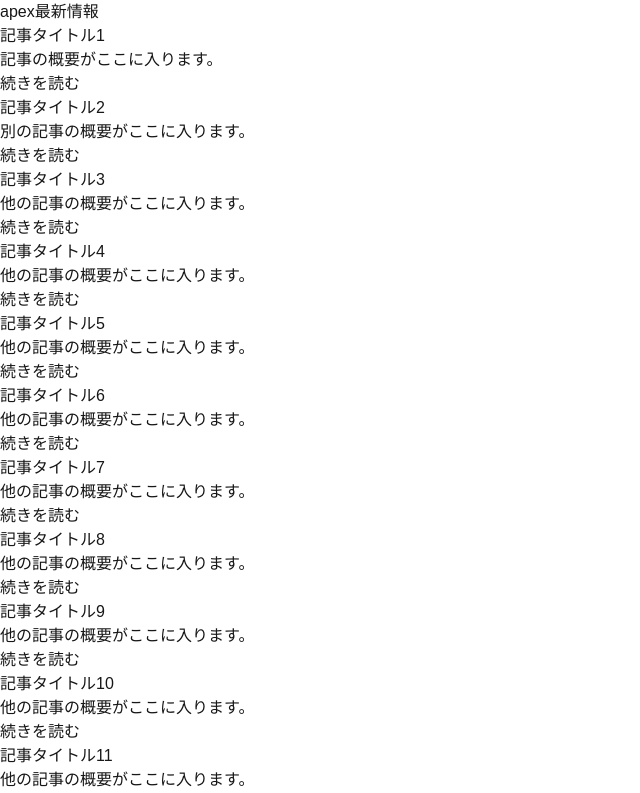
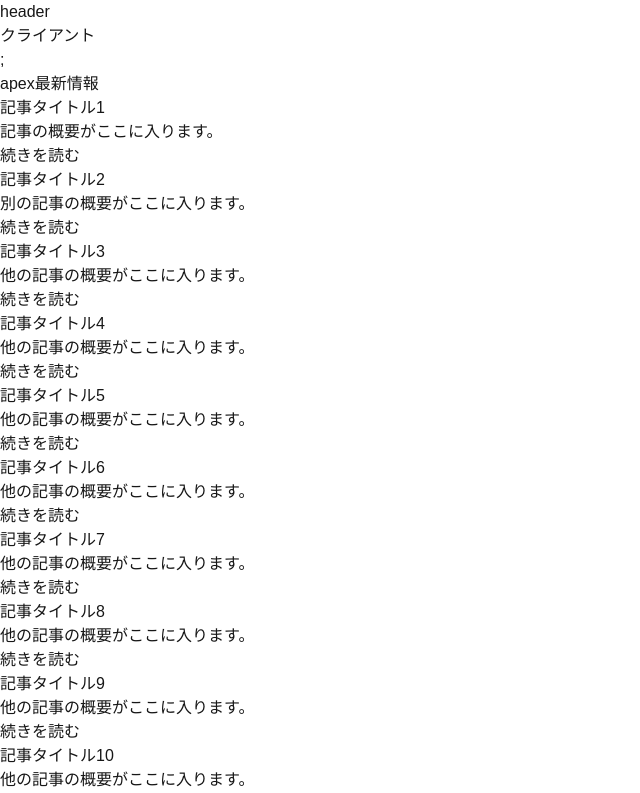
Before and after one commit to group-program/game-information-app, a Next.js app: page / in a window 1280 px wide. Shown: the top 793 px of the page, without its empty margins (0-640 px from the left). Built offline with nearby package versions, Linux system fonts and the light colour scheme.

Commit message:
ヘッダー追加

```diff
--- a/src/Header/page.tsx
+++ b/src/Header/page.tsx
@@ -1,7 +1,17 @@
 import React from "react";
+import { useEffect, useState } from "react";
 
-export default function Header(){
-    return(
-        <></>
-    )
+export default function Header() {
+  const [isClient, setIsClient] = useState(false);
+
+  useEffect(() => {
+    setIsClient(true);
+  }, []);
+
+  return (
+  <>
+  <h1>header</h1>
+  <div>{isClient ? "クライアント" : "サーバー"}</div>;
+  </>
+)
 }
```
